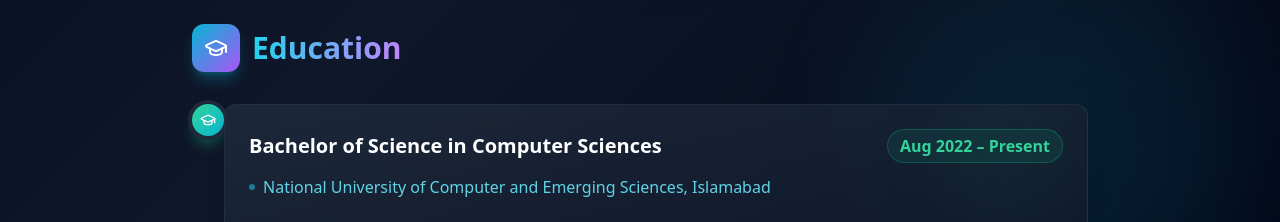
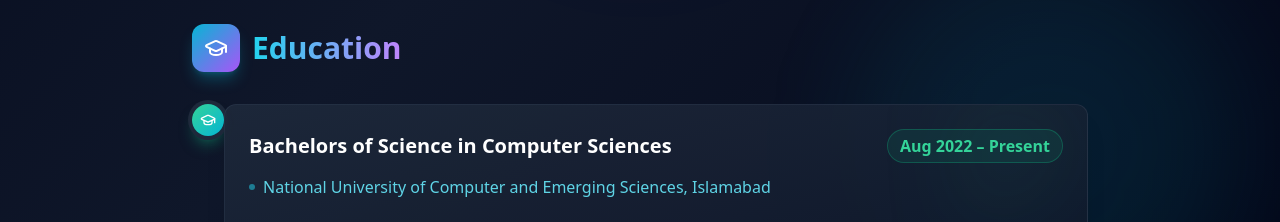
Before and after one commit to zohaybhassan/Portfolio, a React (Vite) app: page / in a window 1280 px wide. Shown: the part 5500-5722 px from the top of the page. Built offline with nearby package versions, Linux system fonts and the light colour scheme.

Commit message:
Updated portfolio design and content

```diff
--- a/src/components/Experience.tsx
+++ b/src/components/Experience.tsx
@@ -22,7 +22,7 @@
 
   const education = [
     {
-      title: 'Bachelor of Science in Computer Sciences',
+      title: 'Bachelors of Science in Computer Sciences',
       company: 'National University of Computer and Emerging Sciences, Islamabad',
       period: 'Aug 2022 – Present',
       description:
```
Also changed, not shown: 1 other file (tests, documents, lock files or other folders).
